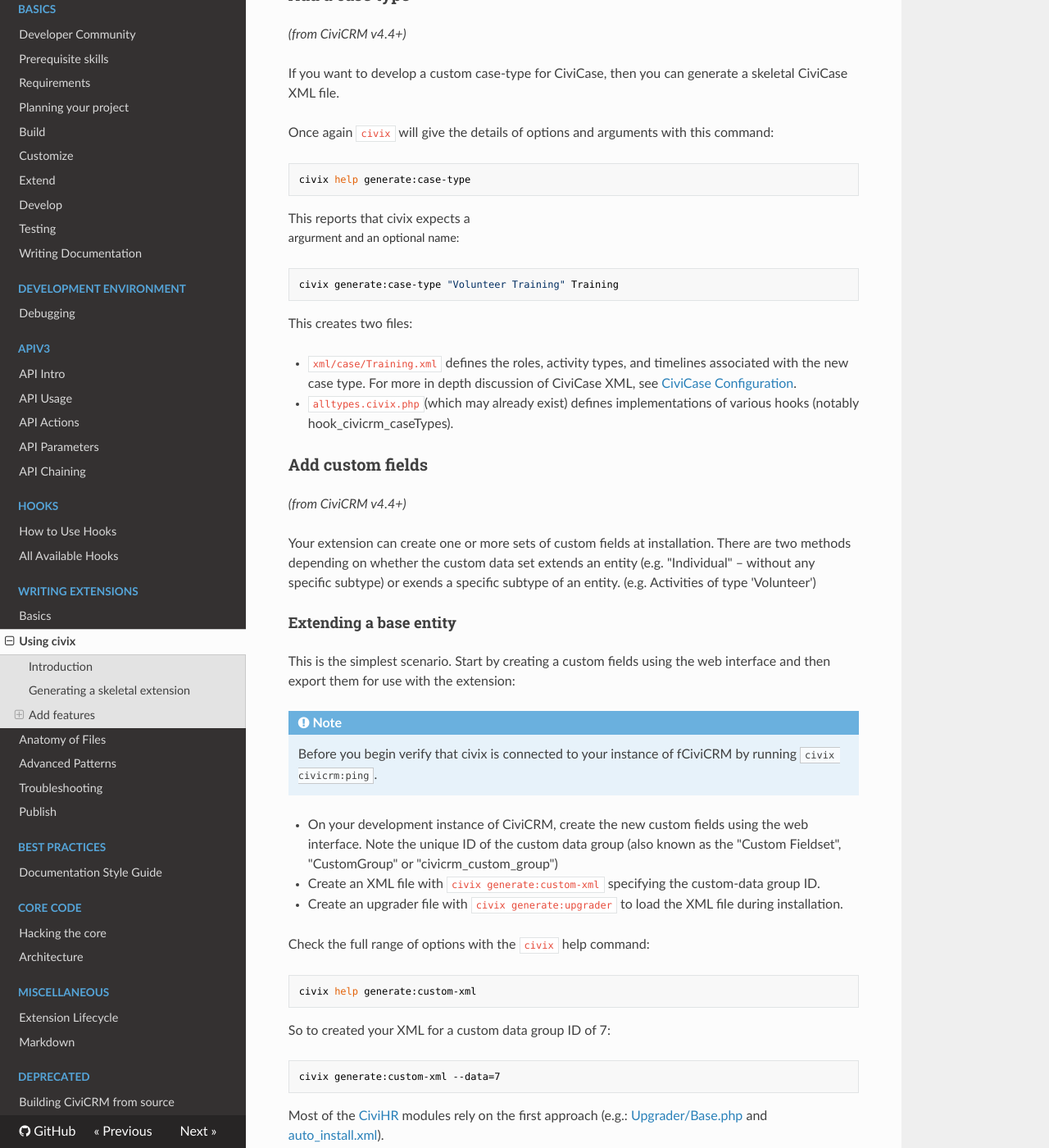
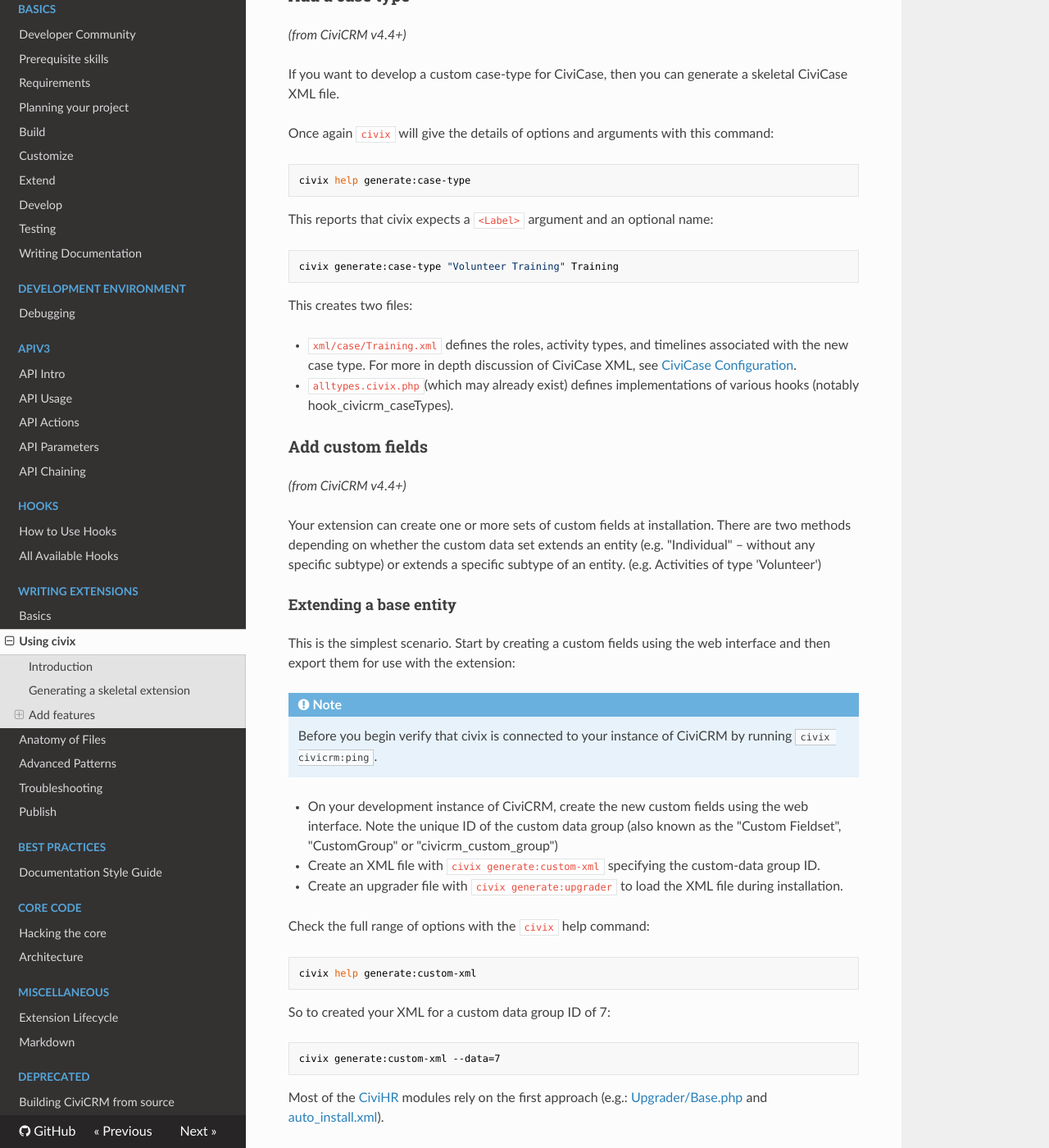
Before and after one commit to civicrm/civicrm-dev-docs, an MkDocs documentation site: the page built from docs/extensions/civix.md, in a window 1280 px wide and 1400 px high, scrolled down 4638 px. Shown: the whole window at 82% size. Built offline with MkDocs 1.6.1, drawn with Linux system fonts in a browser that asks for light colours; nearby versions of some CDN libraries; old or Windows-style settings are respelled for this version of MkDocs; some of the changed text lies outside the part shown.

Commit message:
civix - misc small clean up

````diff
--- a/docs/extensions/civix.md
+++ b/docs/extensions/civix.md
@@ -172,7 +172,7 @@
     [the smarty guide](http://www.smarty.net/docsv2/en/).
 
 The auto-generated code for the controller and view demonstrate a few
-basic operations, such as adding a <SELECT\> element to the form.
+basic operations, such as adding a `<SELECT\>` element to the form.
 
 !!! note
     After adding or modifying a route in the XML file, you must reset
@@ -241,7 +241,7 @@
 civix help generate:case-type
 ```
 
-This reports that civix expects a <Label> argurment and an optional name:
+This reports that civix expects a `<Label>` argument and an optional name:
 
 ```bash
 civix generate:case-type "Volunteer Training" Training
@@ -263,7 +263,7 @@
 fields at installation. There are two
 methods depending on whether the custom data set extends an entity
 (e.g. "Individual" – without any specific subtype)
-or exends a specific subtype of an entity.
+or extends a specific subtype of an entity.
 (e.g. Activities of type 'Volunteer')
 
 #### Extending a base entity
@@ -274,7 +274,7 @@
 
 !!! note
     Before you begin verify that civix is connected to your instance of
-    fCiviCRM by running `civix civicrm:ping`.
+    CiviCRM by running `civix civicrm:ping`.
 
 -   On your development instance of CiviCRM, create the new custom
     fields using the web interface. Note the unique ID of the custom data
@@ -551,7 +551,7 @@
     `php ./GenCode.php` (In CiviCRM 4.7.12+, run
     `<civiroot>/bin/setup.sh -g` instead). This will generate a DAO file
     for you in the CiviCRM core code; copy it into the
-    CRM/<Entityname\>/DAO folder of your extension.
+    `CRM/<Entityname>/DAO` folder of your extension.
 -   Currently, `civix` does not generate the SQL to create and
     drop your table(s). You can create these by hand, or, if
     you used the `<civiroot>/bin/setup.sh -g` technique to create your
````
Also changed, not shown: other parts of docs/extensions/civix.md (+5 -5 lines).
